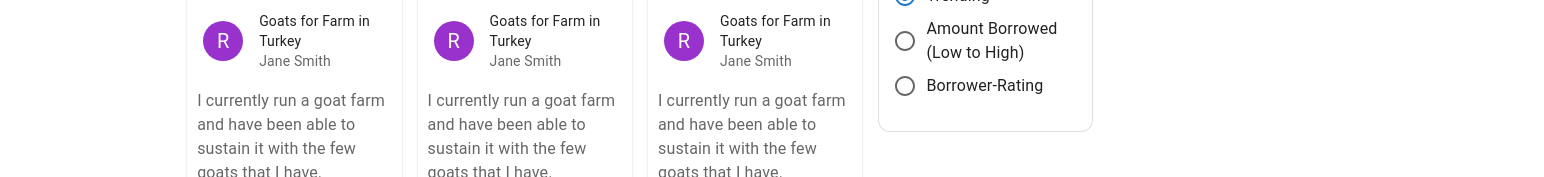
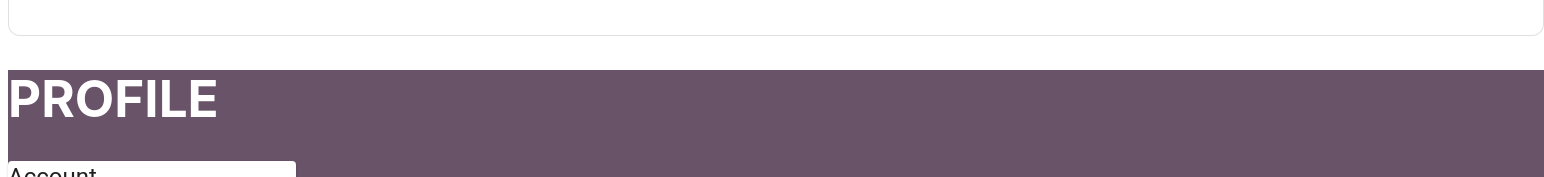
Before and after one commit to IlliniBlockchain/LendingHand, a React (Vite) app in the folder frontend/: page /profile in a window 1280 px wide. Shown: the part 353-530 px from the top of the page, 1544 px wide, since content can reach past the window. Built offline with nearby package versions, Linux system fonts and the light colour scheme.

Commit message:
fixed everything

```diff
--- a/frontend/src/components/lend.tsx
+++ b/frontend/src/components/lend.tsx
@@ -15,7 +15,6 @@ export const Lend: React.FC<lendProps> = ({}) => {
     <NavBar />
     <Box sx={{ flexGrow: 1 }} className={styles.card}>
       <CardRow></CardRow>
-      <CardRow2></CardRow2>
     </Box>
 
     </>
--- a/frontend/src/routes/root.tsx
+++ b/frontend/src/routes/root.tsx
@@ -3,6 +3,7 @@ import { Borrow } from "./borrow";
 import  { Lend }  from "./lend";
 import { MainCard } from "../components/MainCard";
 import Navbar from "../components/Navbar";
+import { Outlet } from "react-router-dom";
 
 
 interface rootProps {}
@@ -10,8 +11,8 @@ interface rootProps {}
 export const Root: React.FC<rootProps> = ({}) => {
   return (
     <>
-    <Lend></Lend>
-    {/* <Borrow></Borrow> */}
+    <Navbar></Navbar>
+    <Outlet />
     </>
   );
 };
```
